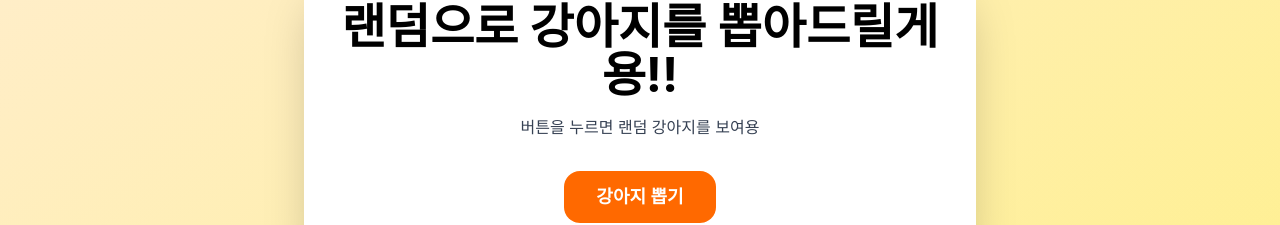
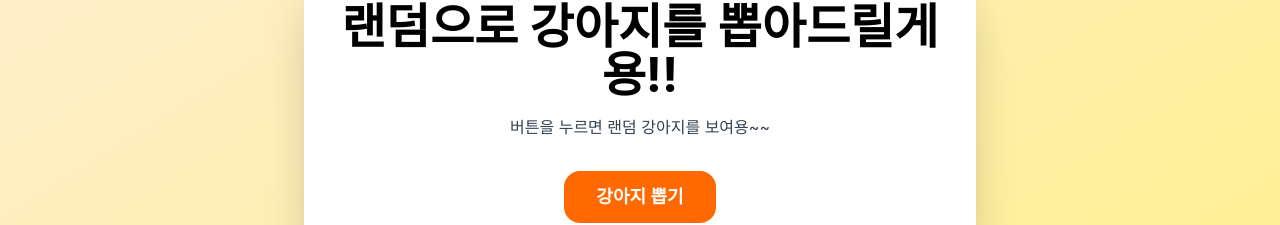
Before and after one commit to Likelion-YeungNam-Univ/14th-fe-assignment-10, a React (Vite) app: page / in a window 1280 px wide. Shown: the part 287-512 px from the top of the page. Built offline with nearby package versions, Linux system fonts and the light colour scheme.

Commit message:
과제 제출

```diff
--- a/src/App.jsx
+++ b/src/App.jsx
@@ -32,7 +32,7 @@ function App() {
         </h1>
 
         <p className="text-gray-700 mb-8">
-          버튼을 누르면 랜덤 강아지를 보여용
+          버튼을 누르면 랜덤 강아지를 보여용~~
         </p>
 
         <button
```
